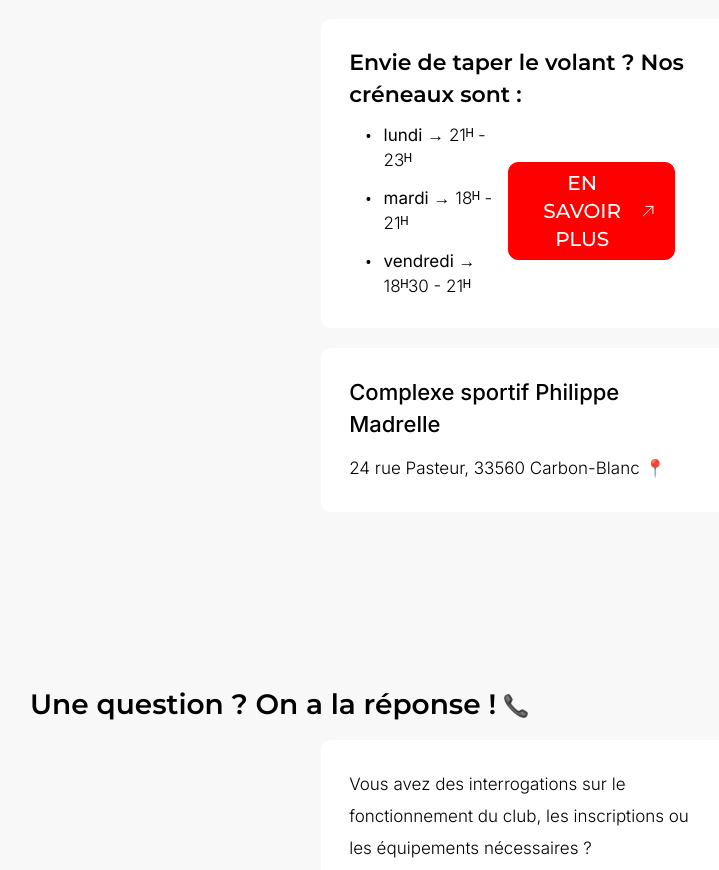
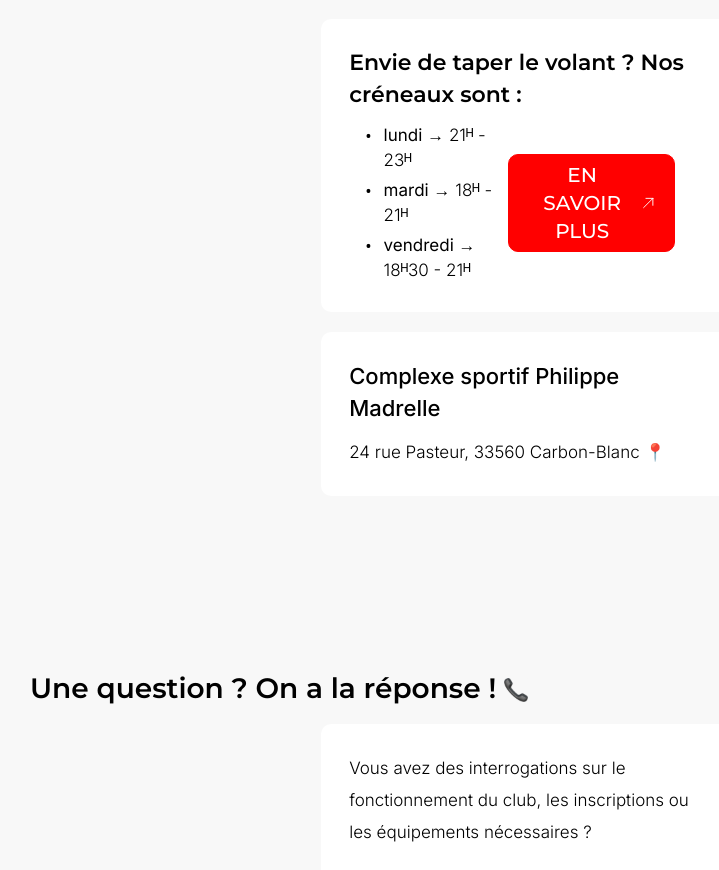
Before and after one commit to Matsuel/CACBO-Badminton, a Next.js app: page / in a window 1280 px wide. Shown: the part 2980-3850 px from the top of the page, without its empty margins (114-833 px from the left). Built offline with nearby package versions, Linux system fonts and the light colour scheme; a web font is replaced by a local one.

Commit message:
Home -> Ajout gap

```diff
--- a/src/app/page.tsx
+++ b/src/app/page.tsx
@@ -125,7 +125,7 @@
               </Subtitle>
 
               <div className="w-[100%] h-auto flex flex-row items-center justify-between">
-                <div className="flex flex-col gap-3">
+                <div className="flex flex-col gap-1">
                   <ListElement>
                     <span className="font-normal">lundi</span> → 21ᴴ - 23ᴴ
                   </ListElement>
--- a/src/app/partenaires/page.tsx
+++ b/src/app/partenaires/page.tsx
@@ -28,6 +28,7 @@
                         image={person.image}
                         text={person.text}
                         subterms={person.subterms}
+                        key={person.name}
                     />
                 ))}
 
```
